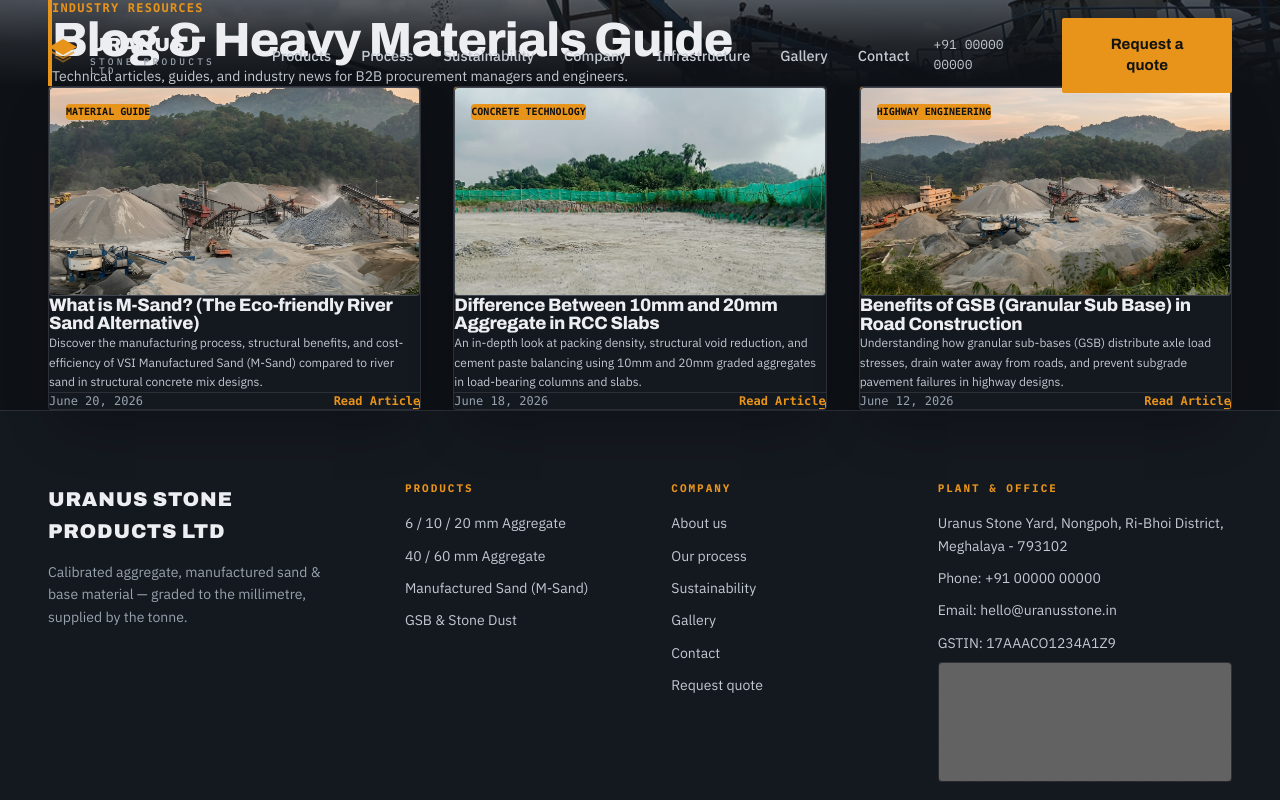
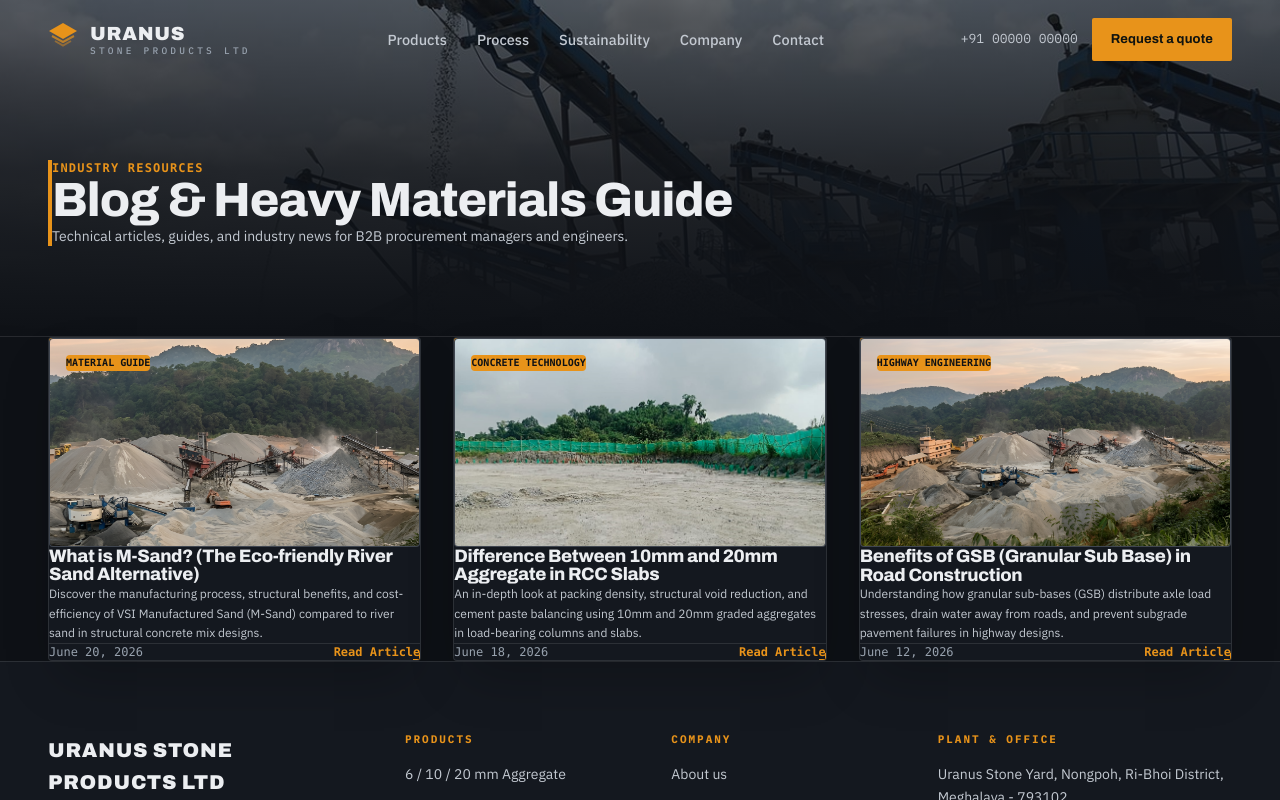
Before and after one commit to Fun-with-Science/uranus-website, a Next.js app: page /blog in a window 1280 px wide. Shown: the top 800 px of the page. Built offline with nearby package versions, Linux system fonts and the light colour scheme; grey boxes are pictures that could not be loaded.

Commit message:
fix(styles): fix font fallback circular reference, subpage header overlaps, and header button wrapping

```diff
--- a/src/app/about/page.tsx
+++ b/src/app/about/page.tsx
@@ -9,7 +9,7 @@ export default function AboutPage() {
   return (
     <div>
       {/* Page Header Banner */}
-      <section className="relative pt-36 pb-24 flex items-center overflow-hidden">
+      <section className="page-banner">
         <div className="absolute inset-0 z-0">
           <div
             className="w-full h-full bg-cover bg-center"
--- a/src/app/blog/page.tsx
+++ b/src/app/blog/page.tsx
@@ -33,7 +33,7 @@ export default function BlogPage() {
   return (
     <div>
       {/* Page Header Banner */}
-      <section className="relative pt-36 pb-24 flex items-center overflow-hidden">
+      <section className="page-banner">
         <div className="absolute inset-0 z-0">
           <div
             className="w-full h-full bg-cover bg-center"
--- a/src/app/contact/page.tsx
+++ b/src/app/contact/page.tsx
@@ -148,7 +148,7 @@ export default function ContactPage() {
   return (
     <div>
       {/* Page Header Banner */}
-      <section className="relative pt-36 pb-24 flex items-center overflow-hidden">
+      <section className="page-banner">
         <div className="absolute inset-0 z-0">
           <div
             className="w-full h-full bg-cover bg-center"
--- a/src/app/gallery/page.tsx
+++ b/src/app/gallery/page.tsx
@@ -62,7 +62,7 @@ export default function GalleryPage() {
   return (
     <div>
       {/* Page Header Banner */}
-      <section className="relative pt-36 pb-24 flex items-center overflow-hidden">
+      <section className="page-banner">
         <div className="absolute inset-0 z-0">
           <div
             className="w-full h-full bg-cover bg-center"
--- a/src/app/globals.css
+++ b/src/app/globals.css
@@ -15,9 +15,9 @@
   --color-copper: #B86A1C;
   --color-moss: #5FA463;
 
-  --font-archivo: var(--font-archivo), sans-serif;
-  --font-ibm-sans: var(--font-ibm-sans), sans-serif;
-  --font-ibm-mono: var(--font-ibm-mono), monospace;
+  --font-archivo: var(--font-archivo-next), sans-serif;
+  --font-ibm-sans: var(--font-ibm-sans-next), sans-serif;
+  --font-ibm-mono: var(--font-ibm-mono-next), monospace;
 }
 
 :root {
@@ -108,9 +108,20 @@ h1, h2, h3, h4 {
   position: relative;
 }
 
+/* ---------- PAGE BANNER ---------- */
+.page-banner {
+  position: relative;
+  padding-top: 160px; /* Ample clearance below sticky navigation header */
+  padding-bottom: 90px;
+  overflow: hidden;
+  border-bottom: 1px solid var(--line);
+}
+
 .btn {
   display: inline-flex;
   align-items: center;
+  justify-content: center;
+  white-space: nowrap;
   gap: 10px;
   font-family: var(--font-archivo);
   font-weight: 700;
@@ -121,6 +132,11 @@ h1, h2, h3, h4 {
   cursor: pointer;
   border: 1px solid transparent;
   transition: transform .25s, background .25s, color .25s, border-color .25s;
+}
+
+.btn-sm {
+  padding: 10px 18px;
+  font-size: 13px;
 }
 
 .btn-amber {
--- a/src/app/infrastructure/page.tsx
+++ b/src/app/infrastructure/page.tsx
@@ -11,7 +11,7 @@ export default function InfrastructurePage() {
   return (
     <div>
       {/* Page Header Banner */}
-      <section className="relative pt-36 pb-24 flex items-center overflow-hidden">
+      <section className="page-banner">
         <div className="absolute inset-0 z-0">
           <div
             className="w-full h-full bg-cover bg-center"
--- a/src/app/layout.tsx
+++ b/src/app/layout.tsx
@@ -6,21 +6,21 @@ import Footer from "@/components/Footer";
 import { Providers } from "@/components/Providers";
 
 const archivo = Archivo({
-  variable: "--font-archivo",
+  variable: "--font-archivo-next",
   subsets: ["latin"],
   weight: ["500", "600", "700", "800", "900"],
   display: "swap",
 });
 
 const ibmSans = IBM_Plex_Sans({
-  variable: "--font-ibm-sans",
+  variable: "--font-ibm-sans-next",
   subsets: ["latin"],
   weight: ["400", "500", "600"],
   display: "swap",
 });
 
 const ibmMono = IBM_Plex_Mono({
-  variable: "--font-ibm-mono",
+  variable: "--font-ibm-mono-next",
   subsets: ["latin"],
   weight: ["400", "500", "600", "700"],
   display: "swap",
--- a/src/app/products/page.tsx
+++ b/src/app/products/page.tsx
@@ -70,7 +70,7 @@ export default function ProductsPage() {
   return (
     <div>
       {/* Page Header Banner */}
-      <section className="relative pt-36 pb-24 flex items-center overflow-hidden">
+      <section className="page-banner">
         <div className="absolute inset-0 z-0">
           <div
             className="w-full h-full bg-cover bg-center"
--- a/src/app/sustainability/page.tsx
+++ b/src/app/sustainability/page.tsx
@@ -10,7 +10,7 @@ export default function SustainabilityPage() {
   return (
     <div>
       {/* Page Header Banner */}
-      <section className="relative pt-36 pb-24 flex items-center overflow-hidden">
+      <section className="page-banner">
         <div className="absolute inset-0 z-0">
           <div
             className="w-full h-full bg-cover bg-center"
--- a/src/app/why-choose-uranus/page.tsx
+++ b/src/app/why-choose-uranus/page.tsx
@@ -10,7 +10,7 @@ export default function WhyChooseUranusPage() {
   return (
     <div>
       {/* Page Header Banner */}
-      <section className="relative pt-36 pb-24 flex items-center overflow-hidden">
+      <section className="page-banner">
         <div className="absolute inset-0 z-0">
           <div
             className="w-full h-full bg-cover bg-center"
--- a/src/components/Header.tsx
+++ b/src/components/Header.tsx
@@ -36,21 +36,20 @@ export default function Header() {
             <span className="name">URANUS<span>STONE PRODUCTS LTD</span></span>
           </Link>
 
+          {/* Desktop Navigation links - kept to the 5 primary ones to prevent navbar compression */}
           <div className="nav-links">
             <Link href="/products">Products</Link>
             <Link href={isHome ? "#process" : "/#process"}>Process</Link>
             <Link href="/sustainability">Sustainability</Link>
             <Link href="/about">Company</Link>
-            <Link href="/infrastructure">Infrastructure</Link>
-            <Link href="/gallery">Gallery</Link>
             <Link href="/contact">Contact</Link>
           </div>
 
           <div className="nav-cta">
-            <span className="nav-phone mono">+91 00000 00000</span>
+            <span className="nav-phone mono whitespace-nowrap">+91 00000 00000</span>
             <button
               onClick={() => openModal()}
-              className="btn btn-amber py-3 px-5 text-sm cursor-pointer"
+              className="btn btn-amber btn-sm cursor-pointer"
             >
               Request a quote
             </button>
@@ -68,7 +67,7 @@ export default function Header() {
         </div>
       </nav>
 
-      {/* Mobile Drawer menu */}
+      {/* Mobile Drawer menu - lists all available page routes */}
       <div className={`mpanel ${isMenuOpen ? "open" : ""}`} id="mpanel">
         <button
           className="close cursor-pointer"
```
